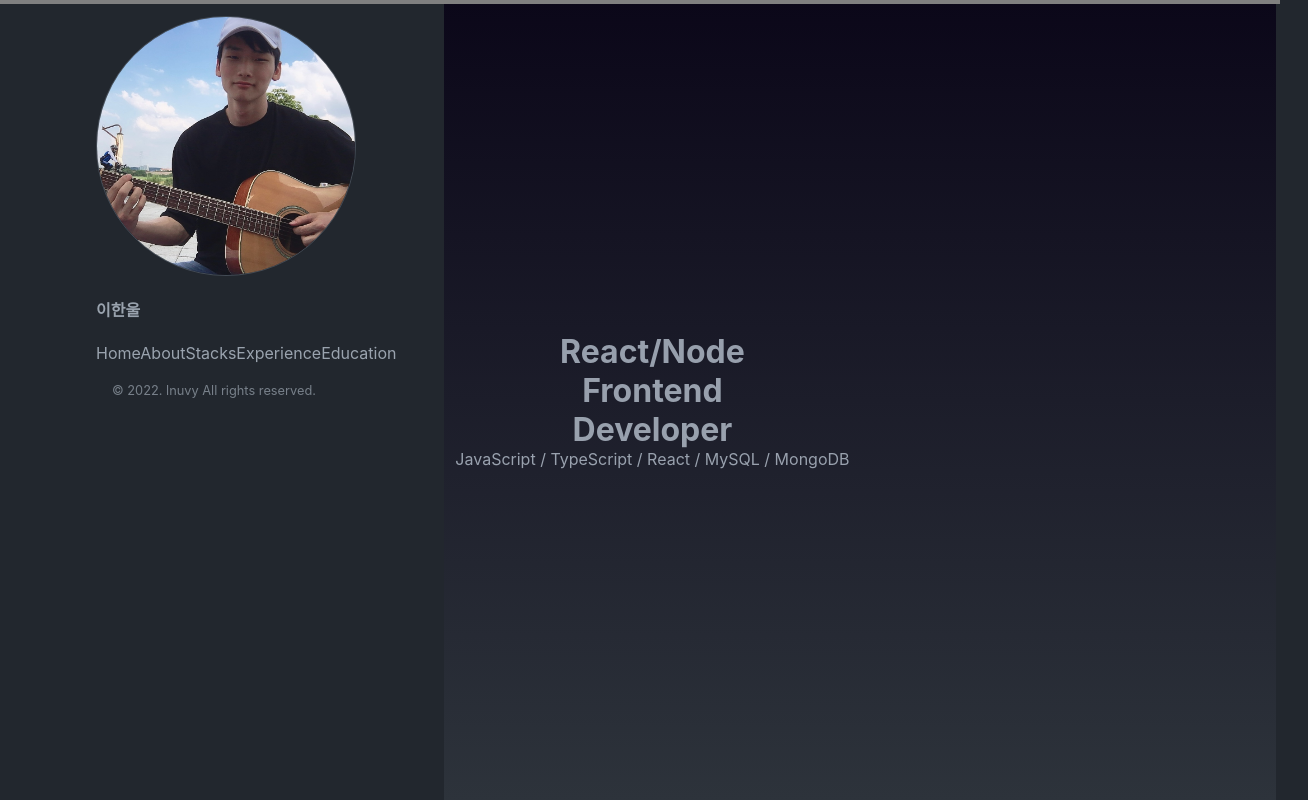
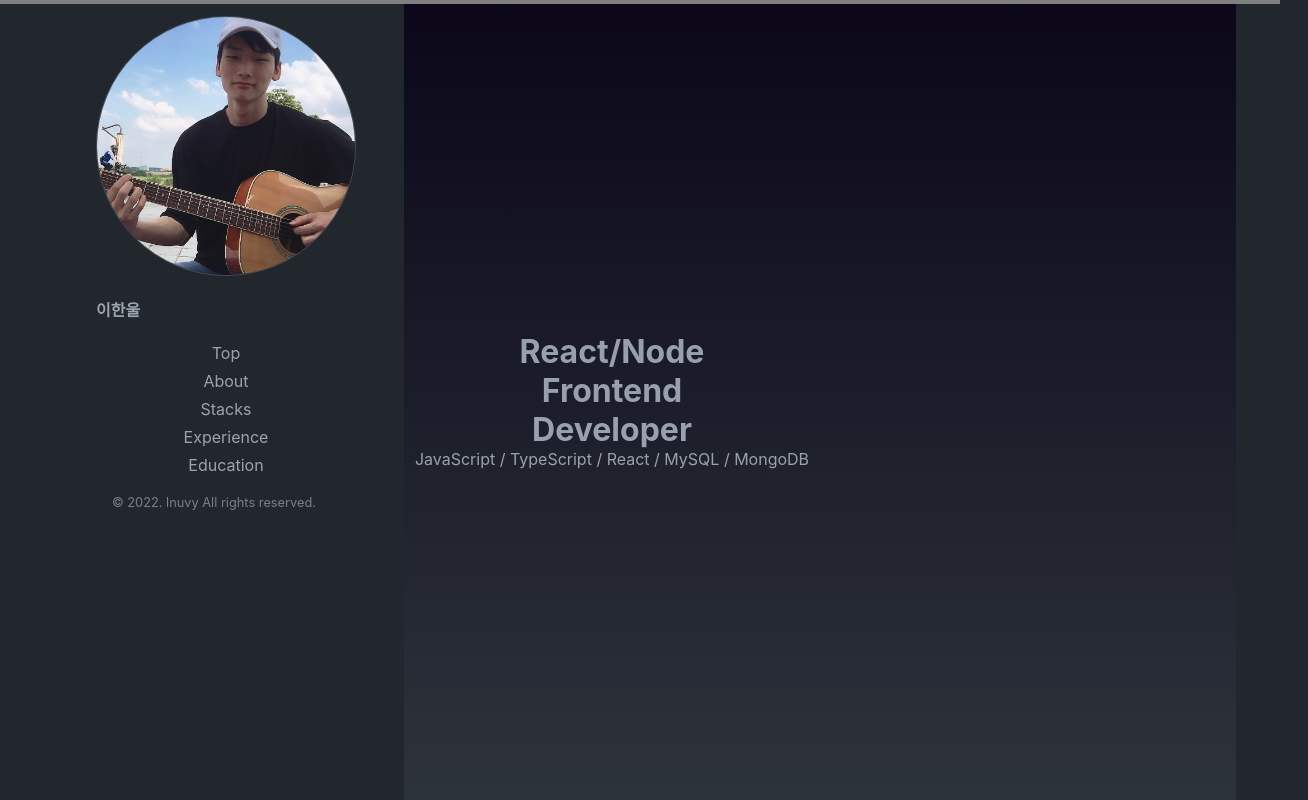
Before and after one commit to lnuvy/lnuvy.github.io, a Next.js app: page / in a window 1280 px wide. Shown: the top 800 px of the page, 1308 px wide, since content can reach past the window. Built offline with nearby package versions, Linux system fonts and the light colour scheme.

Commit message:
styles arrangement

```diff
--- a/src/components/LeftBar/index.tsx
+++ b/src/components/LeftBar/index.tsx
@@ -1,7 +1,7 @@
 import React from 'react'
-import { Wrap, ImageProfile, Image, Span, Footer } from './Styles'
+import { Wrap, ImageProfile, Image, Span, Footer } from './LeftBarStyles'
 
-const Index = () => {
+const LeftBar = () => {
   return (
     <Wrap>
       <ImageProfile>
@@ -10,8 +10,8 @@ const Index = () => {
 
       <h4>이한울</h4>
 
-      <div>
-        <span>Home</span>
+      <div className="flex-c-center" style={{ gap: '0.5rem' }}>
+        <span>Top</span>
         <span>About</span>
         <span>Stacks</span>
         <span>Experience</span>
@@ -25,4 +25,4 @@ const Index = () => {
   )
 }
 
-export default Index
+export default LeftBar
--- a/src/components/ScrollProgressBar/index.tsx
+++ b/src/components/ScrollProgressBar/index.tsx
@@ -5,7 +5,7 @@ import React, {
   useRef,
   MouseEvent,
 } from 'react'
-import styles from './Styles.module.css'
+import styles from './styles.module.css'
 
 const ScrollProgress = () => {
   const [width, setWidth] = useState<number>(0)
--- a/src/components/Title/index.tsx
+++ b/src/components/Title/index.tsx
@@ -2,7 +2,7 @@ import React from 'react'
 import 'slick-carousel/slick/slick.css'
 import 'slick-carousel/slick/slick-theme.css'
 import { settings } from '@constant/CarouselSetting'
-import { Wrap, StyledSlider, Item, TextBox } from './Style'
+import { Wrap, StyledSlider, Item, TextBox } from './TitleStyles'
 
 const TitleCarousel = () => {
   return (
```
Also changed, not shown: src/components/LeftBar/Chapter/index.tsx (added, +9 -0 lines), src/components/LeftBar/LeftBarStyles.ts (renamed from src/components/LeftBar/Styles.ts), src/components/ScrollProgressBar/styles.module.css (renamed from src/components/ScrollProgressBar/Styles.module.css), src/components/Title/TitleStyles.ts (renamed from src/components/Title/Style.ts).
